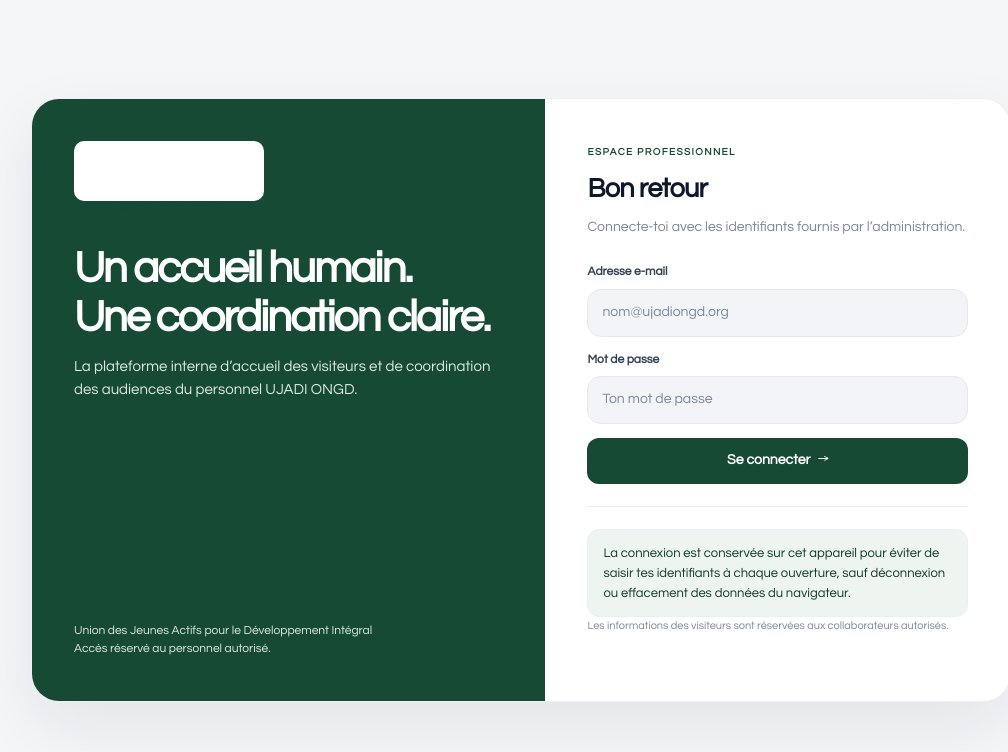
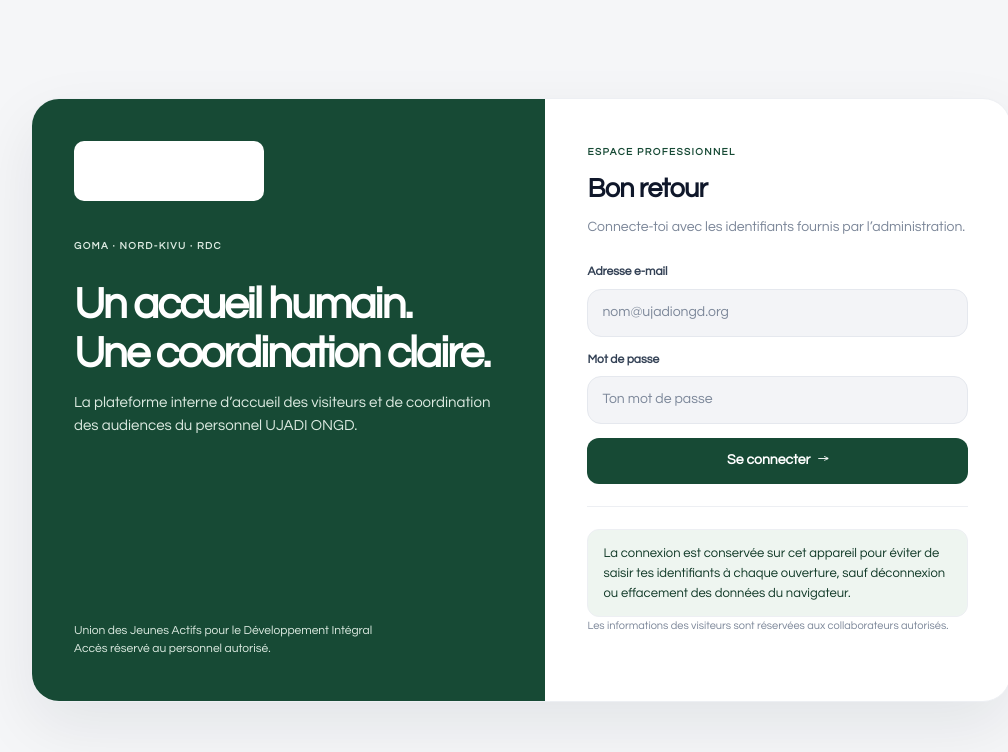
Before and after one commit to mishka635minezis23-spec/comm_interne, a website built with Vite: page index.html in a window 1280 px wide. Shown: the whole page, without its empty margins (119-1127 px from the left). Built offline with nearby package versions, Linux system fonts and the light colour scheme.

Commit message:
Style the UJADI login location with theme tokens

```diff
--- a/css/style.css
+++ b/css/style.css
@@ -184,3 +184,5 @@ tbody tr:last-child td{border-bottom:0}
 .login-info .brand{display:inline-flex;align-self:flex-start;padding:6px 9px;background:var(--bg-card);border-radius:10px}
 .login-info .brand-logo-image{width:min(172px,45vw);max-height:50px}
 @media(max-width:800px){.brand-logo-image{width:min(146px,41vw);max-height:46px}.login-info .brand-logo-image{width:min(166px,55vw);max-height:48px}}
+
+.login-location{color:var(--primary-subtle);margin-top:36px}
```
